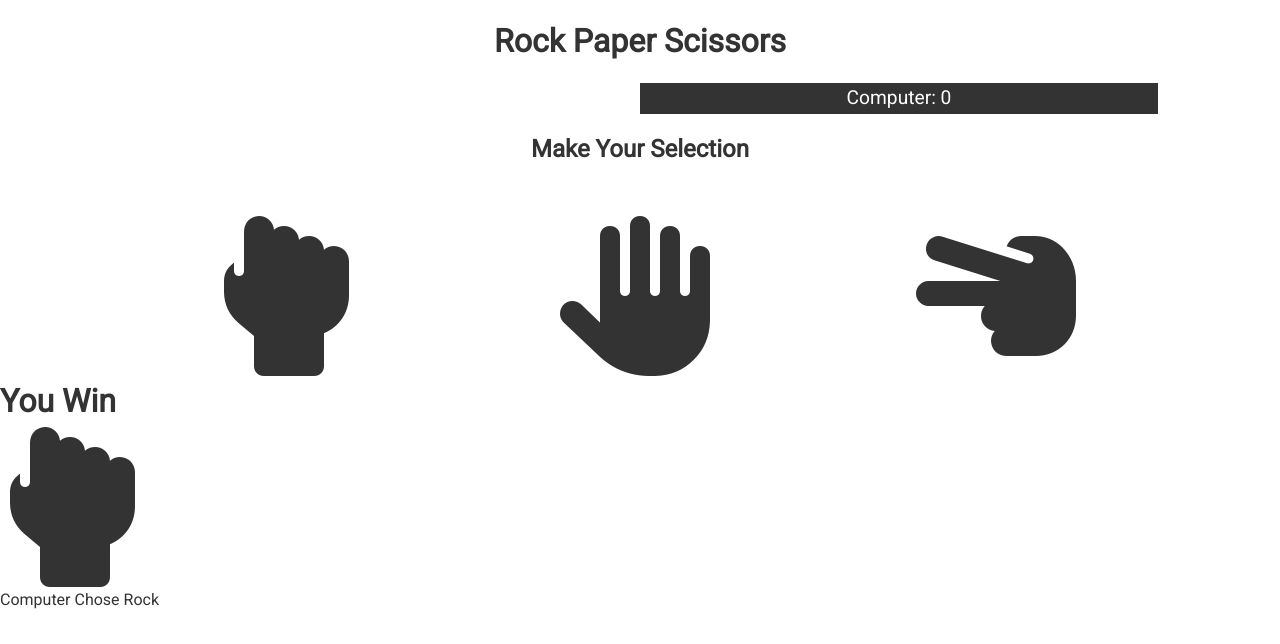
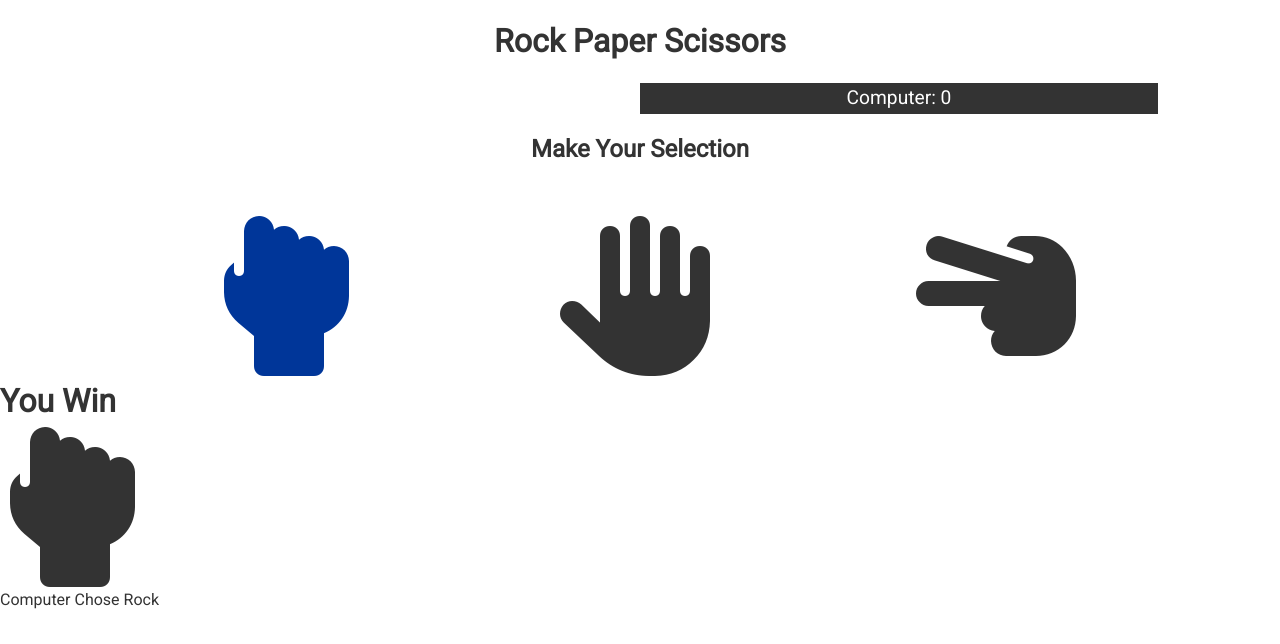
Before and after one commit to arpitthakur/Rock-Paper-Scissor, a plain HTML site: page index.html in a window 1280 px wide. In both pictures the pointer is over the icon 284 px from the left and 296 px from the top of the page. Drawn offline with Linux system fonts and the light colour scheme.

Commit message:
styling choice in style.css

```diff
--- a/style.css
+++ b/style.css
@@ -68,6 +68,10 @@ body{
   grid-gap:2rem;
   margin-top:3rem;
   text-align:center;
-
-
 }
+.choice{
+  cursor:pointer;
+}
+.choice:hover{
+  color:var(--primary-color);
+}
```
